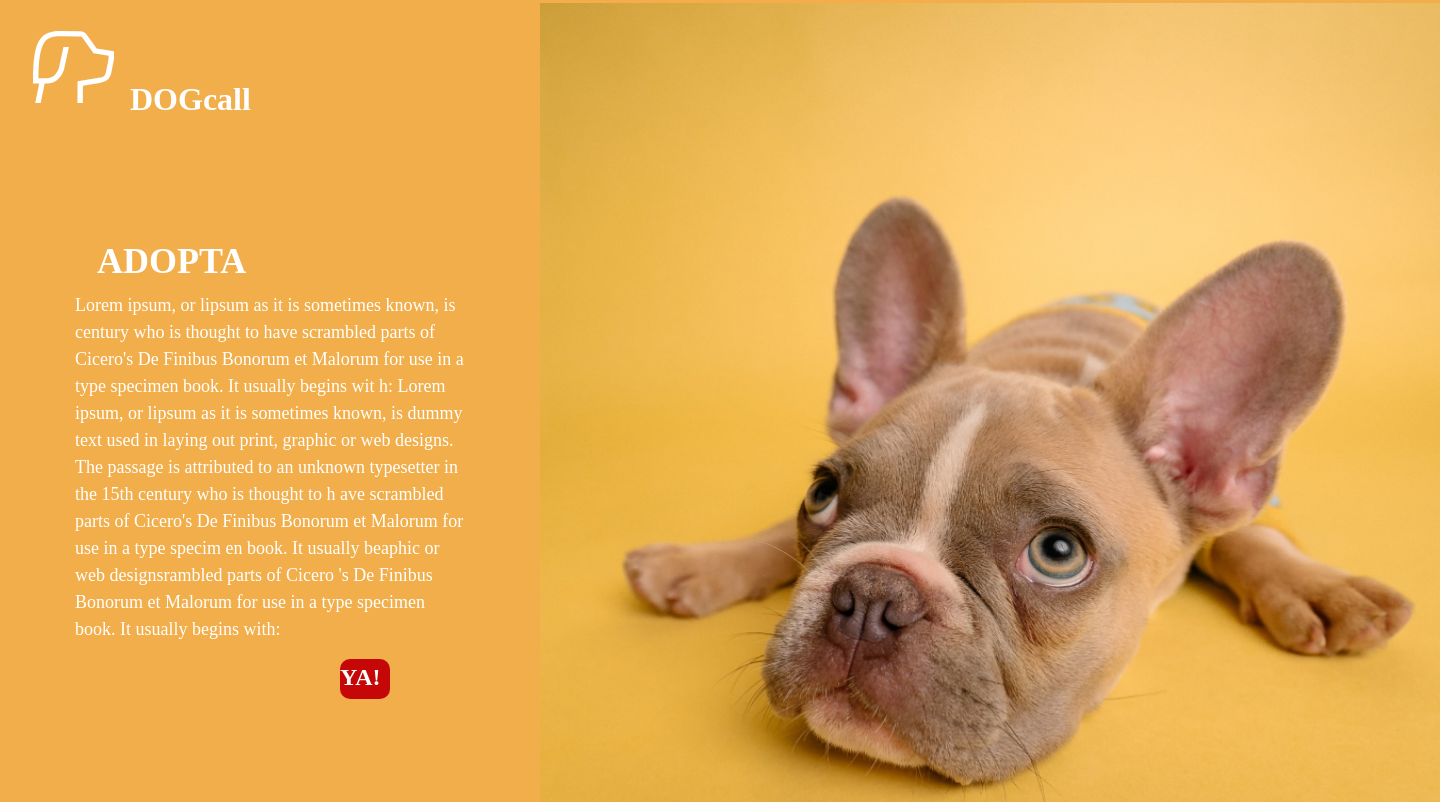
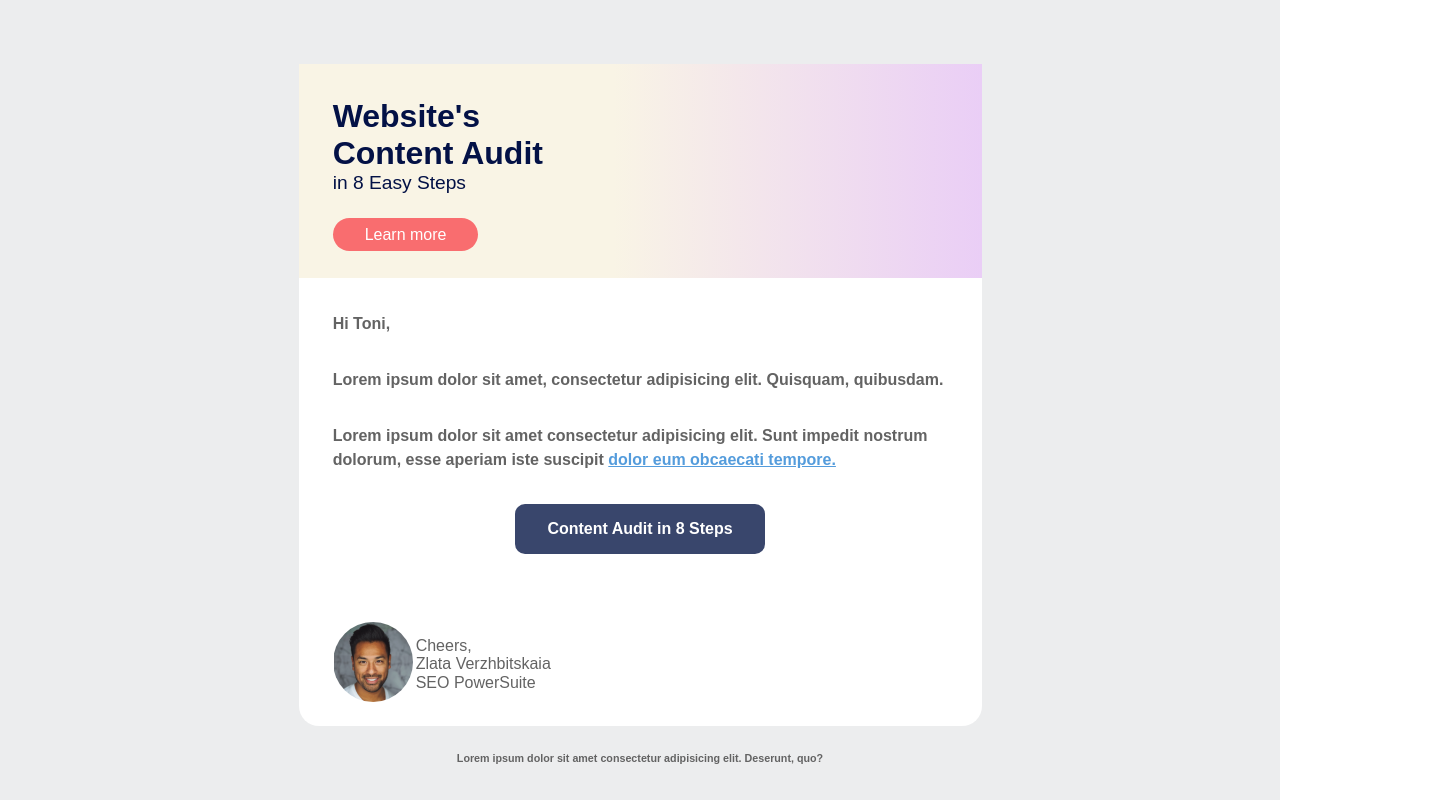
Before and after one commit to dquesadav/Ejercicio-evaluable, a plain HTML site: page index.html in a window 1280 px wide. Shown: the top 802 px of the page, 1440 px wide, since content can reach past the window. Drawn offline with Linux system fonts and the light colour scheme.

Commit message:
Add files via upload

```diff
--- a/css/color.css
+++ b/css/color.css
@@ -1,23 +1,31 @@
-
 /* CSS COLOR */
 /* **************************************************************** */
 
-body {
-    background-color: #F1AE4A;
-  }
+/* VARIABLES */
+:root{
+    --colorFondo: #ECEDEE;
+    --colorBotonMore: #F96D6F;
+    --colorBotonSteps: #39466C;
+    --colorTitulos: #031146;
+    --colorTextoParrafo: #636363;
+    --colorLinks: #549CDC;
+    --colorDegrBannerIzq: #f9f4e5;
+    --colorDegrBannerDer: #eacef6;
 
-  h1{
+}
 
-    color:white;
 
-  }
-  h2{
+/* COLORES en puntos concretos */
+.contenedor{
+    background-color: var(--colorFondo);
+}
 
-    color:white;
+main{
+    background-color: #fff;
+}
 
-  }
-  p{
-
-    color:white;
-
-  }
+.banner{
+    background-image: linear-gradient(90deg,
+    var(--colorDegrBannerIzq) 46%,
+    var(--colorDegrBannerDer) 100%);
+}
--- a/css/layout.css
+++ b/css/layout.css
@@ -1,94 +1,84 @@
 /* CSS LAYOUT */
 /* **************************************************************** */
 
+/* VARIABLES */
 
-.dog{
+:root {
+  /* Ancho de Escritorio 2022 */
+  --anchoPantalla: 1366px;
+}
 
-    position: absolute;
-    width: 394px;
-    height: 457px;
-    left: 75px;
-    top: 274px;
+/* HEADER */
 
+/* NAV */
 
-    }
+/* Fondo */
 
-    h1{
-        position: absolute;
-        width: 93px;
-        height: 37px;
-        left: 130px;
-        top: 60px;
+.contenedor {
+  height: 100vh;
+  padding-top: 5%;
+  /* Centrar Main y Footer */
+  display: flex;
+  flex-direction: column;
+  align-items: center;
+}
 
+/* calculo de la mitad del tamaño de pantalla */
 
+main,
+footer {
+  width: calc(var(--anchoPantalla) / 2);
+}
 
-    }
+/* ******* */
 
-    .dog{
+/* Contenido */
 
-        position: absolute;
-        width: 900px;
-        height: 1021px;
-        left: 540px;
-        top: 3px;
-    }
+main {
+  border-radius: 20px;
+  height: 90%;
+}
 
-    p{
-    position: absolute;
-    width: 394px;
-    height: 457px;
-    left: 75px;
-    top: 274px;
-    font-family: Kanit;
-    font-style: normal;
-    font-weight: normal;
-    font-size: 18px;
-    line-height: 27px;
+/* Zona Banner */
 
-    }
+.banner,
+.texto,
+.contacto {
+  padding: 5%;
+}
 
-    .boton-personalizado {
+/* Copyright y dirección */
 
-        position: absolute;
-        width: 50px;
-        height: 40px;
-        left: 340px;
-        top: 659px;
-        background: #C60707;
-        border-radius: 10px;
-        }
+footer {
+  height: 5%;
+  /* Espacio de los laterales */
+  padding: 2% 10%;
+  text-align: center;
+}
 
-     a{
+/* SECTION */
 
-        position: absolute;
-        width: 38px;
-        height: 24px;
-        left: 400px;
-        top: 680px;
-        font-style: normal;
-        font-weight: bold;
-        font-size: 24px;
-        line-height: 36px;
-        color: #FFFFFF;
-        }
-        .logo{
+.contacto {
+  grid-template-rows: 1fr;
+  gap: 8px;
+  align-items: center;
+  display: grid;
+  grid-template-columns: 75px 1fr;
+}
 
-    position: absolute;
-    left: 2.57%;
-    right: 91.81%;
-    top: 3.91%;
-    bottom: 89.06%;
-        }
+#texto__botonCentrar {
+  justify-content: center;
+  display: flex;
+}
 
-        h2{
+#perfil {
+  border-radius: 45px;
+}
 
-            position: absolute;
-            width: 168px;
-            height: 51px;
-            left: 97px;
-            top: 204px;
-            font-style: normal;
-            font-weight: bold;
-            font-size: 36px;
-            line-height: 54px;
-        }
+/* ASIDE */
+
+/* ARTICLE */
+
+/* FIGURE */
+
+/* FOOTER */
--- a/css/reset.css
+++ b/css/reset.css
@@ -3,7 +3,10 @@
 
 /* Proteger el aunmento del tamaño de caja por los padding, en todas las cajas del proyecto */
 *{
+    /* paddings no aumenten en width */
     box-sizing: border-box;
+    padding: 0;
+    margin: 0;
 }
 
 /* Eliminar el subrayado de los links <a> y el color */
--- a/css/tipografia.css
+++ b/css/tipografia.css
@@ -1,15 +1,68 @@
 /* CSS TYPOGRAFÍA */
 /* **************************************************************** */
 
-@font-face {
-    @font-face {
-        font-family: Kanit;
-    font-size: 18px;
-    font-style: normal;
-    font-weight: 400;
-    line-height: 27px;
-    letter-spacing: 0em;
-    text-align: left;
+/* VARIABLES */
 
-    }
+
+
+
+
+/* FUENTES NO STANDARD */
+
+/* **************************************************************** */
+
+
+/* COLORES EN LA TIPOGRAFÍA */
+
+
+
+
+/* TIPOS DE TIPOGRAFÍA (H's, párrafos,..) */
+html, a{
+    font-family: sans-serif;
+    font-size: 16px;
+    color: var(--colorTextoParrafo);
 }
+a{
+    color: var(--colorTextoLinks);
+}
+.banner__boton, .texto__boton{
+    color: #fff;
+}
+
+/* Banner */
+.banner__titulo{
+    font-size: 2rem;
+    font-weight: bold;
+    color: var(--colorTitulos);
+}
+.banner__subtitulo{
+    font-size: 1.2rem;
+    font-weight: lighter;
+    color: var(--colorTitulos);
+    margin-bottom: 2rem;
+
+}
+.banner__boton{
+    background-color: var(--colorBotonMore);
+    border-radius: 30px;
+    padding: 0.5rem 2rem;
+}
+
+/* Contenido */
+.texto{
+    font-weight: bold;
+    line-height: 1.5rem;
+}
+.texto p{
+    margin-bottom: 2rem;
+}
+.texto__cuerpolink--link{
+    color: var(--colorLinks);
+    text-decoration: underline;
+}
+.texto__boton{
+    background-color: var(--colorBotonSteps);
+    border-radius: 10px;
+    padding: 0.8rem 2rem;
+}
--- a/index.html
+++ b/index.html
@@ -1,32 +1,69 @@
 <!DOCTYPE html>
 <html lang="en">
-<head>
-    <meta charset="UTF-8">
-    <meta http-equiv="X-UA-Compatible" content="IE=edge">
-    <meta name="viewport" content="width=device-width, initial-scale=1.0">
-    <title>Document</title>
-    <link rel="stylesheet" href="style.css">
-</head>
-<body>
-    <img class="logo"src="img/Dog/LogoDog.svg">
-    <h1 class="tituloPrincipal">DOGcall</h1>
+  <head>
+    <meta charset="UTF-8" />
+    <meta http-equiv="X-UA-Compatible" content="IE=edge" />
+    <meta name="viewport" content="width=device-width, initial-scale=1.0" />
+    <title>Inicio</title>
+    <link rel="stylesheet" href="style.css" />
+  </head>
 
-    <h2 class="tituloPrincipal">
-       ADOPTA
-    </h2>
-    <p>Lorem ipsum, or lipsum as it is sometimes known, is century who is
-         thought to have scrambled parts of Cicero's De Finibus Bonorum
-         et Malorum for use in a type specimen book. It usually begins wit
-         h: Lorem ipsum, or lipsum as it is sometimes known, is dummy text
-         used in laying out print, graphic or web designs. The passage
-         is attributed to an unknown typesetter in the 15th century who is thought to h
-         ave scrambled parts of Cicero's De Finibus Bonorum et Malorum for use in a type specim
-         en book. It usually beaphic or web designsrambled parts of Cicero
-        's De Finibus Bonorum et Malorum for use in a type specimen book. It usually begins with: </p>
-        <a class="boton-personalizado">YA!</a>
+  <body>
+    <div class="contenedor">
+      <!-- Contenido -->
+      <main>
+        <!-- banner -->
+        <section class="banner">
+          <h2 class="banner__titulo">Website's <br />Content Audit</h2>
+          <h4 class="banner__subtitulo">in 8 Easy Steps</h4>
+          <a href="#" class="banner__boton">Learn more</a>
+        </section>
+        <!-- texto, explicación -->
+        <section class="texto">
+          <p class="texto__saludo">Hi Toni,</p>
+          <p class="texto__cuerpo">
+            Lorem ipsum dolor sit amet, consectetur adipisicing elit. Quisquam,
+            quibusdam.
+          </p>
+          <p class="texto__cuerpolink">
+            Lorem ipsum dolor sit amet consectetur adipisicing elit. Sunt
+            impedit nostrum dolorum, esse aperiam iste suscipit
+            <a class="texto__cuerpolink--link" href="#"
+              >dolor eum obcaecati tempore.</a
+            >
+          </p>
+          <article id="texto__botonCentrar">
+            <a href="#" class="texto__boton">Content Audit in 8 Steps</a>
+          </article>
+        </section>
+        <!-- contacto empresa -->
+        <section class="contacto">
+          <!-- PICTURE imagen de empresa de contacto -->
+          <picture class="contacto__avatar">
+            <!-- escritorio -->
+            <source
+              srcset="img/contacto.png 1x, img/contacto@2x.png 2x"
+              media="(min-width:1200px)"
+            />
 
-    <img class="dog"src="img/Dog/Dog.jpg">
-
-
-</body>
+            <!-- Etiqueta img -->
+            <img id="perfil" src="" alt="Persona contacto empresa" />
+          </picture>
+          <!-- Datos de contacto -->
+          <ul class="contacto__datos">
+            <li>Cheers,</li>
+            <li>Zlata Verzhbitskaia</li>
+            <li>SEO PowerSuite</li>
+          </ul>
+        </section>
+      </main>
+      <!-- copyright y localización -->
+      <footer>
+        <h6 class="copyright">
+          Lorem ipsum dolor sit amet consectetur adipisicing elit. Deserunt,
+          quo?
+        </h6>
+      </footer>
+    </div>
+  </body>
 </html>
```
Also changed, not shown: css/mediaquery.css (+7 -21 lines), img/contacto.png (added), img/contacto@2x.png (added), img/fotoChina.jpg (added), img/fotoChina@2x.png (added).
